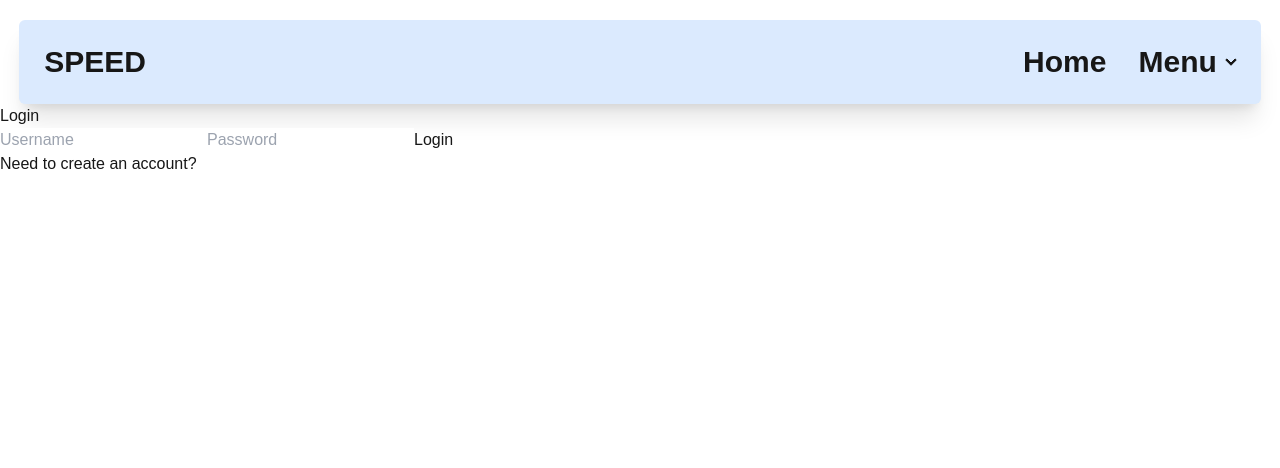
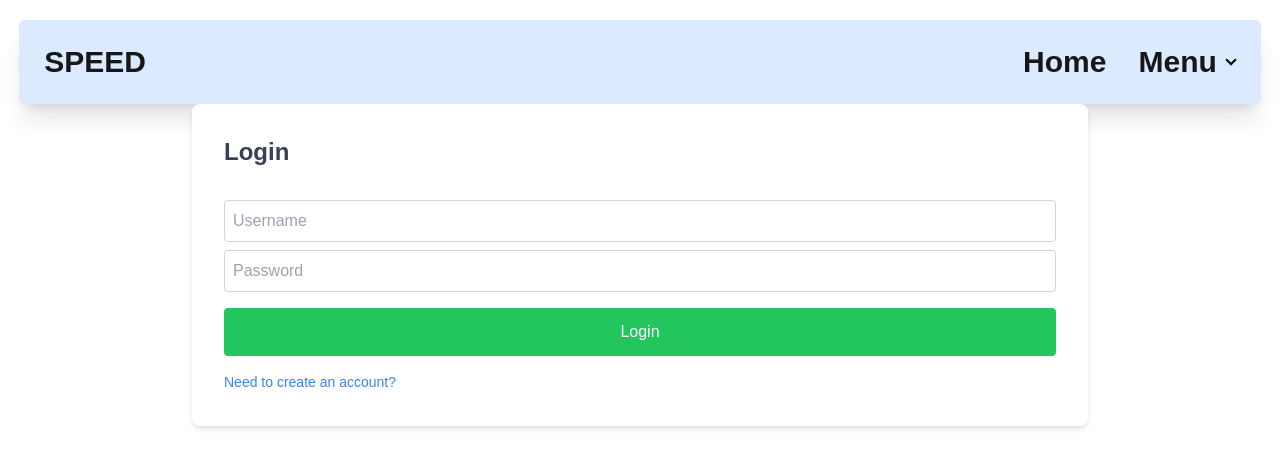
Before and after one commit to bbag199/CISE_W202_04, a Next.js app in the folder frontend/: page /pages/login in a window 1280 px wide. Shown: the top 468 px of the page. Built offline with nearby package versions, Linux system fonts and the light colour scheme.

Commit message:
Implement frontend CSS to Login page
Tailwind CSS for Login and Signup

```diff
--- a/frontend/src/app/pages/login/page.tsx
+++ b/frontend/src/app/pages/login/page.tsx
@@ -25,11 +25,9 @@ function AuthPage() {
           console.error('Login Failed', data.message);
           // Optionally update UI with error message
       }
-  };
+    };
 
-
-
-  const handleSignup = async (event) => {
+    const handleSignup = async (event) => {
     event.preventDefault();
     const response = await fetch('http://localhost:8082/auth/signup', {
         method: 'POST',
@@ -48,16 +46,18 @@ function AuthPage() {
     }
 };
 
-
     const toggleForm = () => {
         setIsLogin(!isLogin);  // Toggle between forms
     };
 
     return (
-        <div>
-            <h1>{isLogin ? 'Login' : 'Sign Up'}</h1>
+        <div className="max-w-4xl mx-auto p-8 bg-white shadow-md rounded-lg">
+            <h1 className="text-2xl font-bold text-gray-700 mb-6">
+                {isLogin ? 'Login' : 'Sign Up'}
+            </h1>
             <form onSubmit={isLogin ? handleLogin : handleSignup}>
                 <input
+                    className="w-full p-2 border border-gray-300 rounded mt-2"
                     type="text"
                     value={username}
                     onChange={(e) => setUsername(e.target.value)}
@@ -66,6 +66,7 @@ function AuthPage() {
                 />
                 {!isLogin && (
                     <input
+                        className="w-full p-2 border border-gray-300 rounded mt-2"
                         type="email"
                         value={email}
                         onChange={(e) => setEmail(e.target.value)}
@@ -74,15 +75,24 @@ function AuthPage() {
                     />
                 )}
                 <input
+                    className="w-full p-2 border border-gray-300 rounded mt-2"
                     type="password"
                     value={password}
                     onChange={(e) => setPassword(e.target.value)}
                     placeholder="Password"
                     required
                 />
-                <button type="submit">{isLogin ? 'Login' : 'Sign Up'}</button>
+                <button
+                    className="w-full bg-green-500 hover:bg-green-600 text-white p-3 rounded mt-4"
+                    type="submit"
+                >
+                    {isLogin ? 'Login' : 'Sign Up'}
+                </button>
             </form>
-            <button onClick={toggleForm}>
+            <button
+                className="text-sm text-blue-500 hover:text-blue-600 mt-4"
+                onClick={toggleForm}
+            >
                 {isLogin ? 'Need to create an account?' : 'Already have an account?'}
             </button>
         </div>
```
